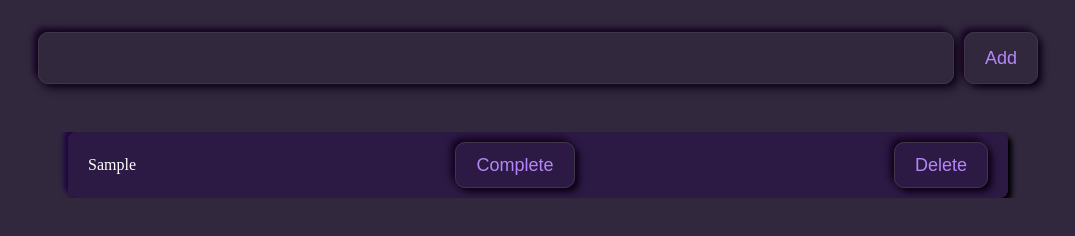
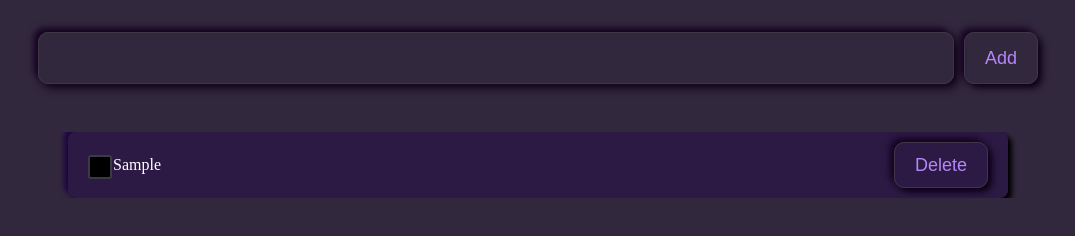
Before and after one commit to joseph0926/pure-todo-list, a website built with webpack: page src/index.html in a window 1280 px wide. Both pictures are taken after typing "Sample" into the empty fields and a click on the button "Add". Shown: the whole page, without its empty margins (102-1177 px from the left). Built offline with nearby package versions, Linux system fonts and the light colour scheme.

Commit message:
#6 완료 관련 스타일링 및 로직 구현

```diff
--- a/src/components/todo/TodoItem.ts
+++ b/src/components/todo/TodoItem.ts
@@ -6,22 +6,40 @@ export const TodoItem = (
   onToggleComplete: (id: number) => void,
 ) => {
   const item = document.createElement('li');
-  item.classList.add('todo-item');
-  item.textContent = todo.task;
+  item.classList.add(
+    'todo-item',
+    todo.completed ? 'completed' : 'not-completed',
+  );
+
+  const checkboxId = `todo-${todo.id}`;
+  const checkbox = document.createElement('input');
+  checkbox.type = 'checkbox';
+  checkbox.id = checkboxId;
+  checkbox.checked = todo.completed;
+  checkbox.classList.add('todo-checkbox');
+  checkbox.style.display = 'none';
+
+  const label = document.createElement('label');
+  label.htmlFor = checkboxId;
+  label.classList.add('todo-label');
+  item.onclick = () => onToggleComplete(todo.id);
+
+  label.appendChild(document.createTextNode(todo.task));
 
   if (todo.completed) {
     item.style.textDecoration = 'line-through';
+    item.style.color = '#A9A9A9';
   }
 
   const deleteButton = document.createElement('button');
   deleteButton.textContent = 'Delete';
-  deleteButton.onclick = () => onDelete(todo.id);
+  deleteButton.addEventListener('click', (e) => {
+    e.stopPropagation();
+    onDelete(todo.id);
+  });
 
-  const completeButton = document.createElement('button');
-  completeButton.textContent = 'Complete';
-  completeButton.onclick = () => onToggleComplete(todo.id);
-
-  item.appendChild(completeButton);
+  item.appendChild(checkbox);
+  item.appendChild(label);
   item.appendChild(deleteButton);
 
   return item;
--- a/src/components/todo/TodoList.ts
+++ b/src/components/todo/TodoList.ts
@@ -8,7 +8,12 @@ export const TodoList = (
 ) => {
   const list = document.createElement('ul');
   list.classList.add('todo-list');
-  todos.forEach((todo) => {
+
+  const sortedTodos = todos.sort((a, b) => {
+    if (a.completed === b.completed) return a.id - b.id;
+    return a.completed ? 1 : -1;
+  });
+  sortedTodos.forEach((todo) => {
     const todoItem = TodoItem(todo, onDelete, toggleComplete);
     list.appendChild(todoItem);
   });
--- a/src/style.css
+++ b/src/style.css
@@ -213,3 +213,32 @@ button {
     background: rgba(72, 18, 154, 0.616);
   }
 }
+
+.todo-checkbox + .todo-label {
+  position: relative;
+  padding-left: 25px;
+  cursor: pointer;
+  display: inline-block;
+  line-height: 20px;
+}
+
+.todo-checkbox + .todo-label::before {
+  content: '';
+  position: absolute;
+  left: 0;
+  top: 0;
+  width: 20px;
+  height: 20px;
+  background-color: #000;
+  border: 2px solid var(--border-color);
+  border-radius: 3px;
+}
+
+.todo-checkbox:checked + .todo-label::after {
+  content: '✓';
+  position: absolute;
+  left: 5px;
+  top: 1px;
+  font-size: 16px;
+  color: var(--text);
+}
```
